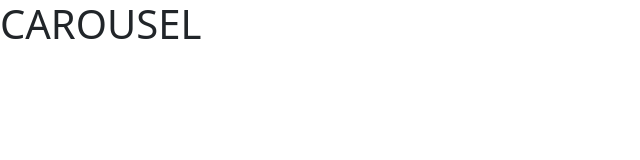
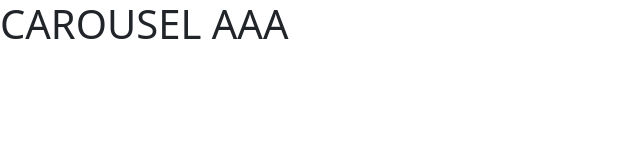
Before and after one commit to PhuocKhuat/DuanGit, a plain HTML site: page index.html in a window 1280 px wide. Shown: the whole page, without its empty margins (0-640 px from the left). Drawn offline with nearby package versions, Linux system fonts and the light colour scheme.

Commit message:
Đổi tên carousel

```diff
--- a/index.html
+++ b/index.html
@@ -16,7 +16,7 @@
   <body>
     <header></header>
     <section class="carousel">
-      <h1>CAROUSEL</h1>
+      <h1>CAROUSEL AAA</h1>
     </section>
     <section class="products"></section>
     <footer></footer>
```
